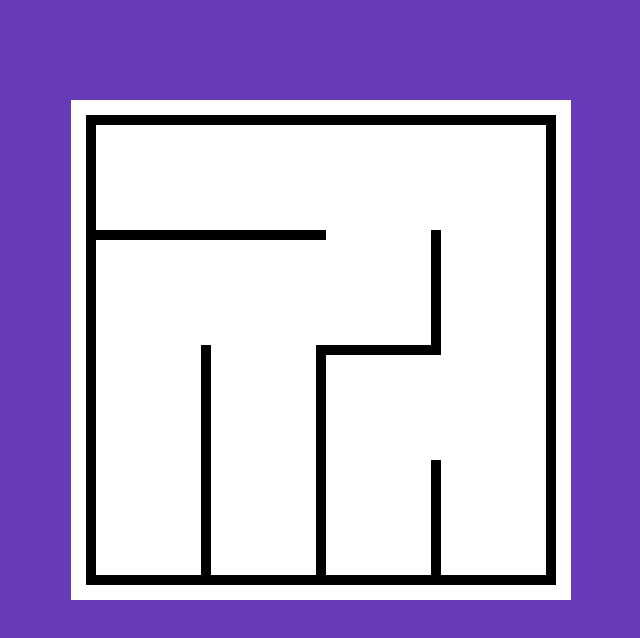
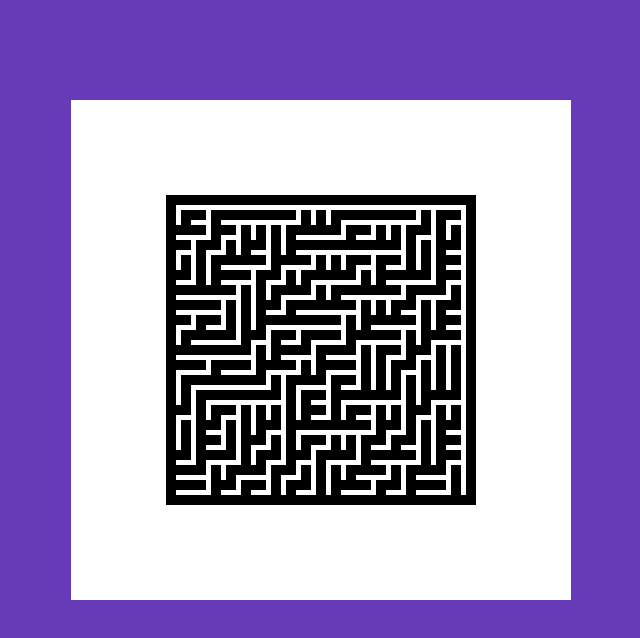
Before and after one commit to Garee/mazes, a Preact app: page / in a window 1280 px wide. Shown: the top 638 px of the page, without its empty margins (319-959 px from the left). Built offline with nearby package versions, Linux system fonts and the light colour scheme.

Commit message:
fix: canvas top border width

```diff
--- a/src/app.tsx
+++ b/src/app.tsx
@@ -2,7 +2,7 @@ import { Canvas } from "./components/canvas";
 import { Grid } from "./mazes/grid";
 
 export function App() {
-    const grid = new Grid(4, 4);
+    const grid = new Grid(20, 20);
     grid.binaryTree();
 
     return (
--- a/src/components/canvas.tsx
+++ b/src/components/canvas.tsx
@@ -48,7 +48,7 @@ export const Canvas: FunctionComponent<CanvasProps> = ({
 
         ctx.beginPath();
         ctx.moveTo(x - offset, y);
-        ctx.lineTo(cellWidth * grid.cols + lineWidth + offset, y);
+        ctx.lineTo(cellWidth * grid.cols + offset * grid.cols, y);
         ctx.stroke();
 
         for (const row of grid.eachRow()) {
```
